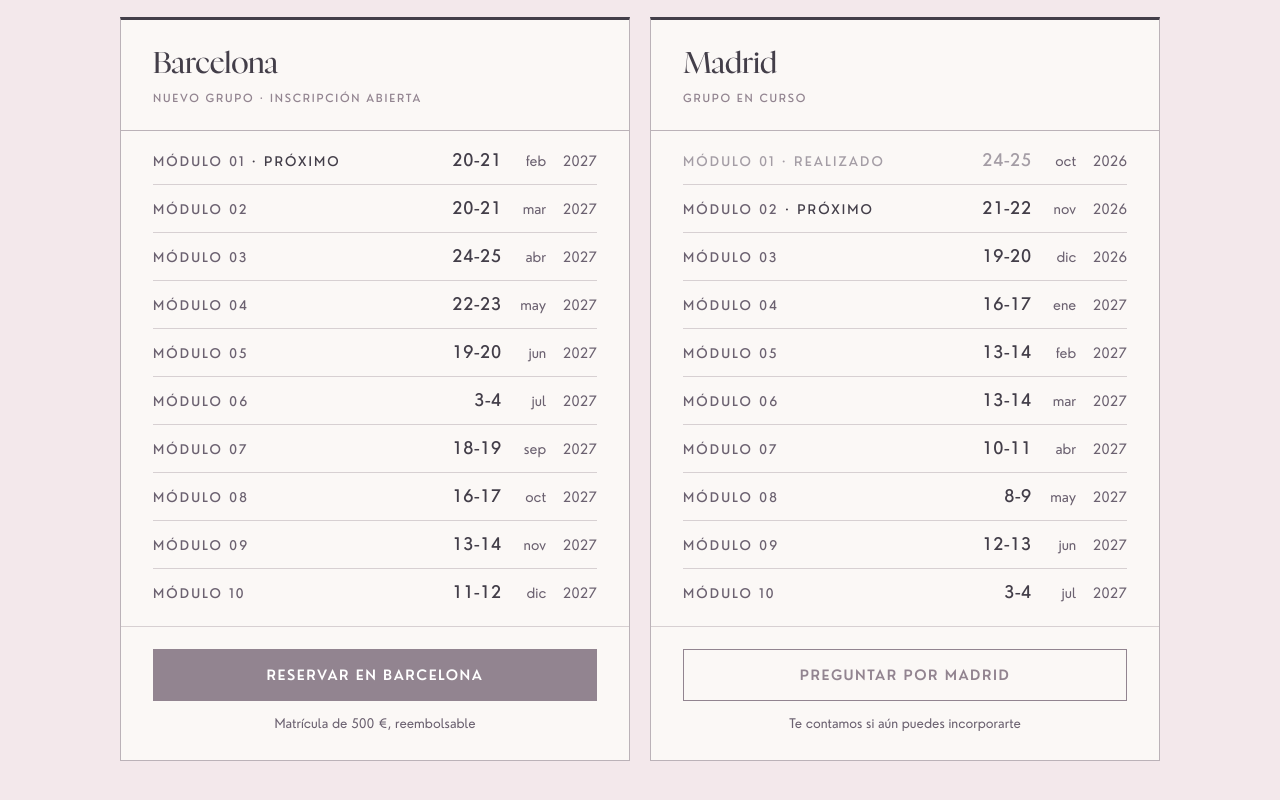
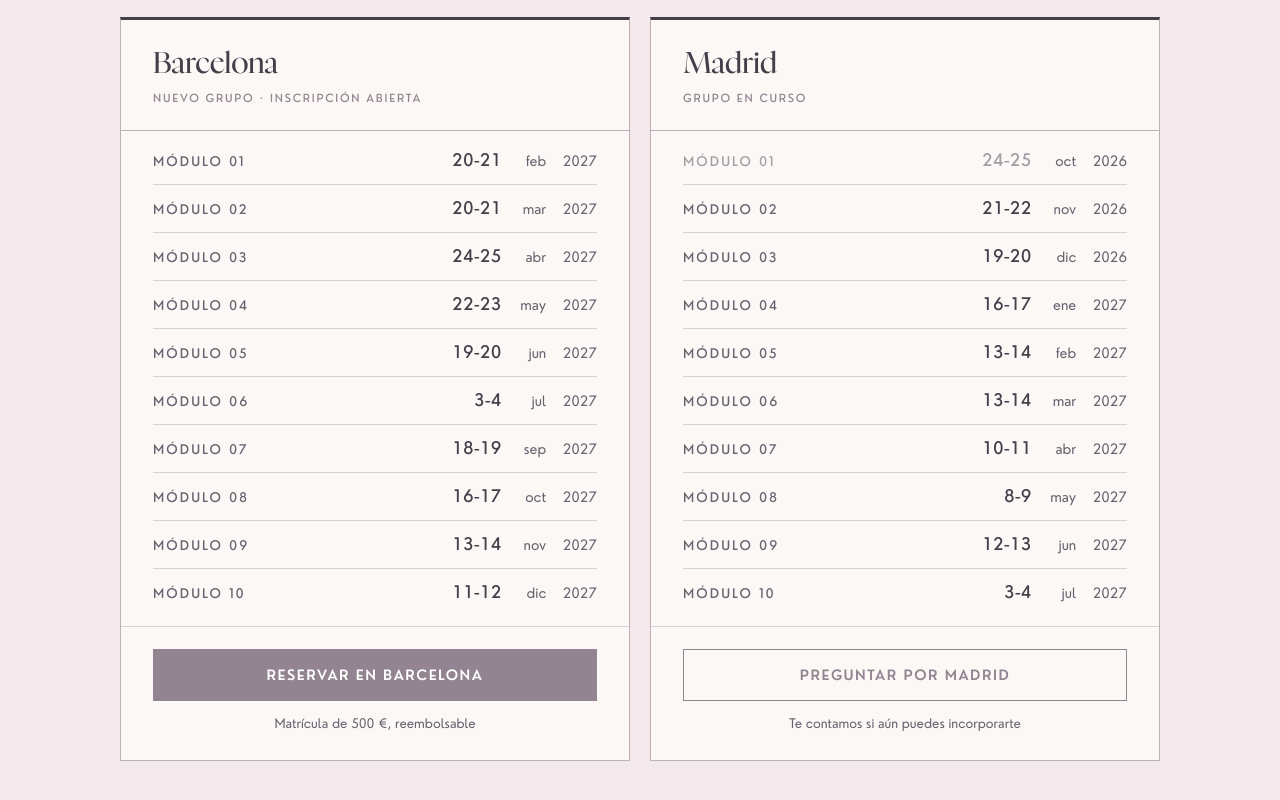
Before and after one commit to WeavesDV/spazio-landings, a plain HTML site: page formacion-anual/index.html in a window 1280 px wide. Shown: the part 2302-3102 px from the top of the page. Drawn offline with Linux system fonts and the light colour scheme.

Commit message:
Formacion Anual: fuera los rotulos Proximo y Realizado del calendario

```diff
--- a/formacion-anual/index.html
+++ b/formacion-anual/index.html
@@ -140,7 +140,7 @@
             <span class="cal-status">Nuevo grupo · Inscripción abierta</span>
           </div>
           <ol class="cal-list">
-            <li class="is-next"><span class="m">Módulo 01<span class="state"> · Próximo</span></span><time datetime="2027-02-20"><span class="d">20-21</span><span class="mo">feb</span><span class="yr">2027</span></time></li>
+            <li class="is-next"><span class="m">Módulo 01</span><time datetime="2027-02-20"><span class="d">20-21</span><span class="mo">feb</span><span class="yr">2027</span></time></li>
             <li><span class="m">Módulo 02</span><time datetime="2027-03-20"><span class="d">20-21</span><span class="mo">mar</span><span class="yr">2027</span></time></li>
             <li><span class="m">Módulo 03</span><time datetime="2027-04-24"><span class="d">24-25</span><span class="mo">abr</span><span class="yr">2027</span></time></li>
             <li><span class="m">Módulo 04</span><time datetime="2027-05-22"><span class="d">22-23</span><span class="mo">may</span><span class="yr">2027</span></time></li>
@@ -163,8 +163,8 @@
             <span class="cal-status">Grupo en curso</span>
           </div>
           <ol class="cal-list">
-            <li class="is-past"><span class="m">Módulo 01<span class="state"> · Realizado</span></span><time datetime="2026-10-24"><span class="d">24-25</span><span class="mo">oct</span><span class="yr">2026</span></time></li>
-            <li class="is-next"><span class="m">Módulo 02<span class="state"> · Próximo</span></span><time datetime="2026-11-21"><span class="d">21-22</span><span class="mo">nov</span><span class="yr">2026</span></time></li>
+            <li class="is-past"><span class="m">Módulo 01</span><time datetime="2026-10-24"><span class="d">24-25</span><span class="mo">oct</span><span class="yr">2026</span></time></li>
+            <li class="is-next"><span class="m">Módulo 02</span><time datetime="2026-11-21"><span class="d">21-22</span><span class="mo">nov</span><span class="yr">2026</span></time></li>
             <li><span class="m">Módulo 03</span><time datetime="2026-12-19"><span class="d">19-20</span><span class="mo">dic</span><span class="yr">2026</span></time></li>
             <li><span class="m">Módulo 04</span><time datetime="2027-01-16"><span class="d">16-17</span><span class="mo">ene</span><span class="yr">2027</span></time></li>
             <li><span class="m">Módulo 05</span><time datetime="2027-02-13"><span class="d">13-14</span><span class="mo">feb</span><span class="yr">2027</span></time></li>
```
